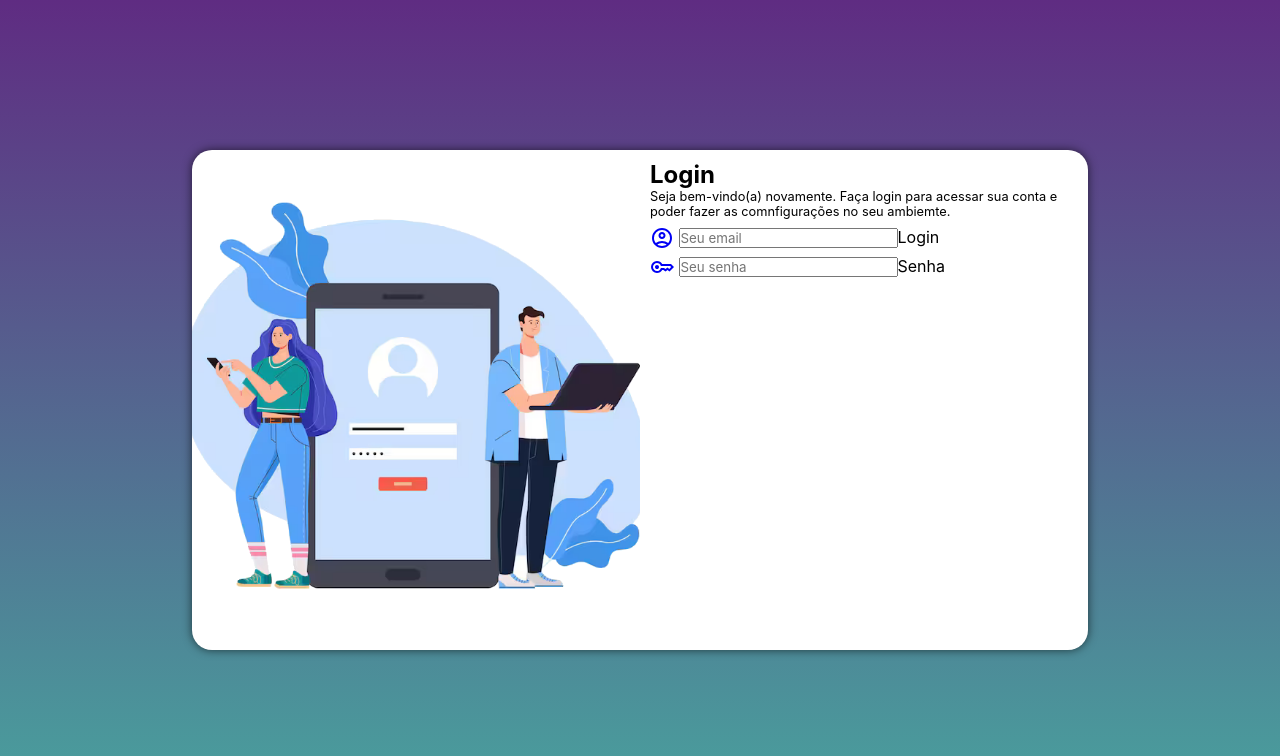
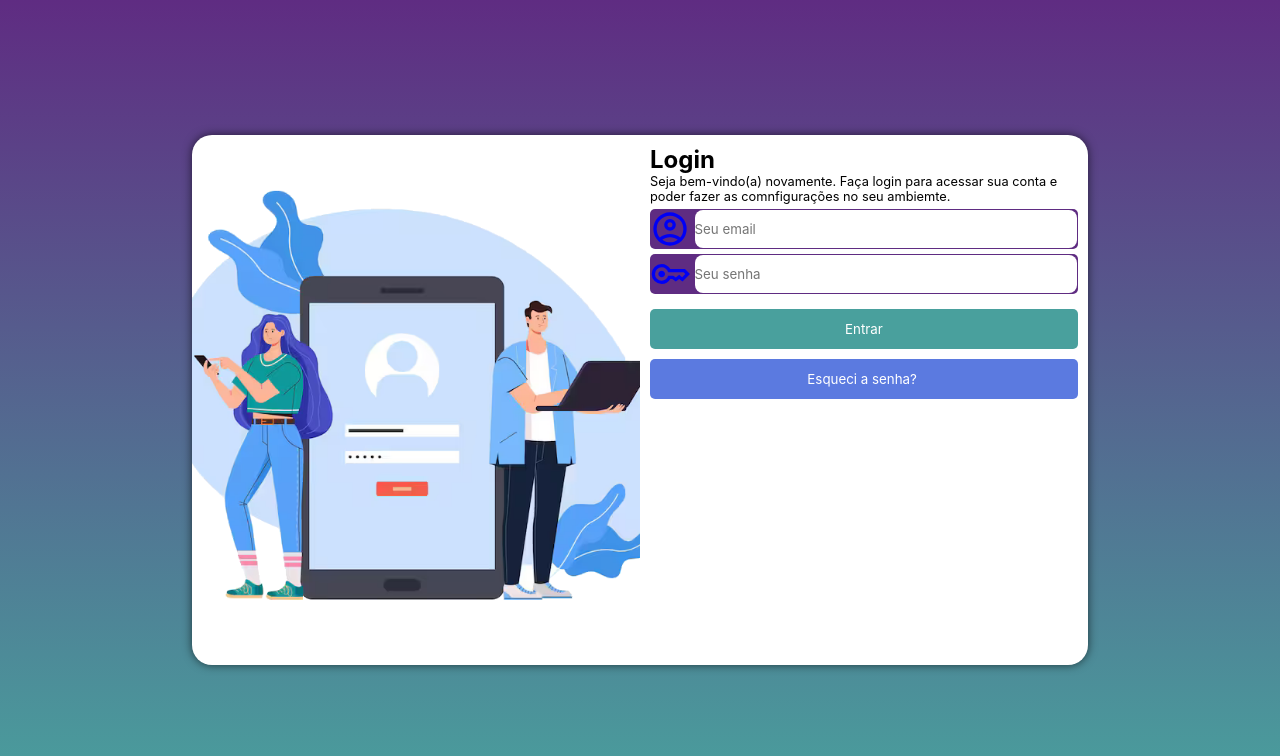
Before and after one commit to marcosdivino-72/html-css, a plain HTML site: page desafios/d006/index.html in a window 1280 px wide. Drawn offline with Linux system fonts and the light colour scheme.

Commit message:
login pronto

```diff
--- a/desafios/d006/estilos/style.css
+++ b/desafios/d006/estilos/style.css
@@ -29,13 +29,14 @@ main{
 #login{
     background-color: white;
     width: 250px;
-    height: 500px;
+    height: 530px;
     position: relative;
      top: 50%;
     left: 50%;
-    transform: translate(-50%,-50%);
+
     border-radius: 20px;
     box-shadow: 0 0 10px rgba(0, 0, 0, 0.61);
+      transform: translate(-50%,-50%);
 
 
 }
@@ -52,11 +53,64 @@ main{
 p{
     font-size: 0.8em;
 }
-#face{
+.i{
     position: relative;
-    top:7px
+
+      width: 40px;
+
+      height: 100%;
+      border-radius: 5px;
+
 }
-#chave{
-    position: relative;
-    top:7px;
+
+#enviar{
+    width: 100%;
+    height: 40px;
+    margin-top: 10px;
+    background-color: #49a09d ;
+    border: none;
+    color: white;
+    border-radius: 5px;
+    cursor: pointer;
+
 }
+#enviar:hover{
+    background-color: #39706e ;
+
+}
+#qsenha{
+     margin-top: 10px;
+ width: 100%;
+  height: 40px;
+  background-color: #5b7ae0 ;
+  border: none;
+   border-radius: 5px;
+   cursor: pointer;
+     color: white;
+}
+.campo{
+
+   background-color: #5f2c82;
+   margin: 5px 0;
+   height: 40px;
+   border-radius: 5px;
+
+
+}
+.campo > input{
+
+    width: calc(100% - 45.1px);
+    height: 38px;
+    border-radius: 8px;
+
+    border: none;
+     transform: translateY(-15px);
+}
+.campo > input:focus-within{
+
+
+    border: none;
+}
+label{
+    display: none;
+}
--- a/desafios/d006/index.html
+++ b/desafios/d006/index.html
@@ -18,13 +18,15 @@
                 <form action="" method="post">
                     <div class="campo">
 
-                       <svg id="face" xmlns="http://www.w3.org/2000/svg" height="24px" viewBox="0 -960 960 960" width="24px" fill="#0000F5"><path d="M234-276q51-39 114-61.5T480-360q69 0 132 22.5T726-276q35-41 54.5-93T800-480q0-133-93.5-226.5T480-800q-133 0-226.5 93.5T160-480q0 59 19.5 111t54.5 93Zm246-164q-59 0-99.5-40.5T340-580q0-59 40.5-99.5T480-720q59 0 99.5 40.5T620-580q0 59-40.5 99.5T480-440Zm0 360q-83 0-156-31.5T197-197q-54-54-85.5-127T80-480q0-83 31.5-156T197-763q54-54 127-85.5T480-880q83 0 156 31.5T763-763q54 54 85.5 127T880-480q0 83-31.5 156T763-197q-54 54-127 85.5T480-80Zm0-80q53 0 100-15.5t86-44.5q-39-29-86-44.5T480-280q-53 0-100 15.5T294-220q39 29 86 44.5T480-160Zm0-360q26 0 43-17t17-43q0-26-17-43t-43-17q-26 0-43 17t-17 43q0 26 17 43t43 17Zm0-60Zm0 360Z"/></svg> <input type="email" name="email" id="email" placeholder="Seu email"><label for="email">Login</label>
+                       <svg class="i" xmlns="http://www.w3.org/2000/svg" height="24px" viewBox="0 -960 960 960" width="24px" fill="#0000F5"><path d="M234-276q51-39 114-61.5T480-360q69 0 132 22.5T726-276q35-41 54.5-93T800-480q0-133-93.5-226.5T480-800q-133 0-226.5 93.5T160-480q0 59 19.5 111t54.5 93Zm246-164q-59 0-99.5-40.5T340-580q0-59 40.5-99.5T480-720q59 0 99.5 40.5T620-580q0 59-40.5 99.5T480-440Zm0 360q-83 0-156-31.5T197-197q-54-54-85.5-127T80-480q0-83 31.5-156T197-763q54-54 127-85.5T480-880q83 0 156 31.5T763-763q54 54 85.5 127T880-480q0 83-31.5 156T763-197q-54 54-127 85.5T480-80Zm0-80q53 0 100-15.5t86-44.5q-39-29-86-44.5T480-280q-53 0-100 15.5T294-220q39 29 86 44.5T480-160Zm0-360q26 0 43-17t17-43q0-26-17-43t-43-17q-26 0-43 17t-17 43q0 26 17 43t43 17Zm0-60Zm0 360Z"/></svg> <input type="email" name="email" id="email" placeholder="Seu email"><label for="email">Login</label>
 
                     </div>
                     <div class="campo">
 
-                      <svg id="chave" xmlns="http://www.w3.org/2000/svg" height="24px" viewBox="0 -960 960 960" width="24px" fill="#0000F5"><path d="M280-400q-33 0-56.5-23.5T200-480q0-33 23.5-56.5T280-560q33 0 56.5 23.5T360-480q0 33-23.5 56.5T280-400Zm0 160q-100 0-170-70T40-480q0-100 70-170t170-70q67 0 121.5 33t86.5 87h352l120 120-180 180-80-60-80 60-85-60h-47q-32 54-86.5 87T280-240Zm0-80q56 0 98.5-34t56.5-86h125l58 41 82-61 71 55 75-75-40-40H435q-14-52-56.5-86T280-640q-66 0-113 47t-47 113q0 66 47 113t113 47Z"/></svg>  <input type="password" name="senha" id="senha" placeholder="Seu senha"><label for="senha">Senha</label>
+                      <svg class="i" xmlns="http://www.w3.org/2000/svg" height="24px" viewBox="0 -960 960 960" width="24px" fill="#0000F5"><path d="M280-400q-33 0-56.5-23.5T200-480q0-33 23.5-56.5T280-560q33 0 56.5 23.5T360-480q0 33-23.5 56.5T280-400Zm0 160q-100 0-170-70T40-480q0-100 70-170t170-70q67 0 121.5 33t86.5 87h352l120 120-180 180-80-60-80 60-85-60h-47q-32 54-86.5 87T280-240Zm0-80q56 0 98.5-34t56.5-86h125l58 41 82-61 71 55 75-75-40-40H435q-14-52-56.5-86T280-640q-66 0-113 47t-47 113q0 66 47 113t113 47Z"/></svg>  <input type="password" name="senha" id="senha" placeholder="Seu senha"><label for="senha">Senha</label>
                     </div>
+                    <input type="submit" value="Entrar" id="enviar"><br>
+                    <input type="button" value="Esqueci a senha? " id="qsenha">
 
 
 
```
